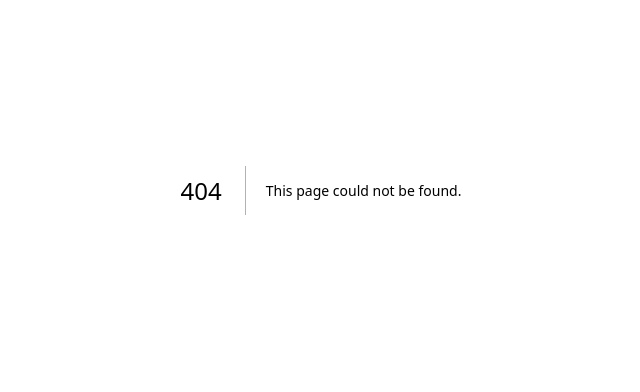
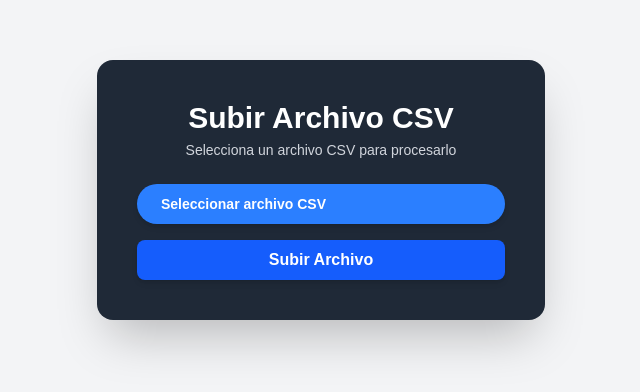
Before and after one commit to PabloToledoBarahona/frontend-app, a Next.js app: page /excel in a window 1280 px wide. Before the commit this address had no page. Shown: the part 210-602 px from the top of the page, without its empty margins (319-959 px from the left). Built offline with nearby package versions, Linux system fonts and the light colour scheme.

Commit message:
Subir CSV

```diff
--- /dev/null
+++ b/app/excel/page.tsx
@@ -0,0 +1,15 @@
+"use client";
+
+import UploadCSV from "@/components/Excel/UploadCSV";
+
+
+export default function UploadCSVPage() {
+
+  return (
+    <main className="min-h-screen flex items-center justify-center bg-gray-100 px-4">
+      {/* Aquí debe ir la estructura de tu página */}
+
+      <UploadCSV />
+    </main>
+  );
+}
--- /dev/null
+++ b/components/Excel/UploadCSV.tsx
@@ -0,0 +1,99 @@
+"use client";
+
+import { useState } from "react";
+import { Input } from "@/components/ui/Input";
+import { Button } from "@/components/ui/Button";
+import { Heading } from "@/components/ui/Heading";
+import { Card } from "@/components/ui/Card";
+import apiClient from "@/lib/apiClient";
+
+export default function UploadCSV() {
+  const [file, setFile] = useState<File | null>(null);
+  const [message, setMessage] = useState("");
+  const [loading, setLoading] = useState(false);
+  const [csvContent, setCsvContent] = useState<string>("");
+
+  // Maneja la selección del archivo
+  const handleFileChange = (e: React.ChangeEvent<HTMLInputElement>) => {
+    if (e.target.files && e.target.files.length > 0) {
+      setFile(e.target.files[0]);
+      setMessage("");
+    }
+  };
+
+  // Maneja la subida del archivo al backend
+  const handleUpload = async (e: React.FormEvent) => {
+    e.preventDefault();
+    if (!file) {
+      setMessage("Por favor, selecciona un archivo CSV.");
+      return;
+    }
+
+    const formData = new FormData();
+    formData.append("file", file);
+
+    try {
+      setLoading(true);
+      const response = await apiClient.post("/api/v1/test/read-csv", formData, {
+        headers: { "Content-Type": "multipart/form-data" },
+      });
+
+      // Asegúrate de que el backend devuelve el contenido del archivo como texto
+      console.log("Archivo subido correctamente:", response.data);
+      setCsvContent(response.data.content); // Extrae el contenido del archivo CSV
+      setMessage("Archivo subido con éxito.");
+    } catch (error: any) {
+      console.error("Error al subir el archivo:", error.response?.data || error.message);
+      setMessage("Error al subir el archivo.");
+    } finally {
+      setLoading(false);
+    }
+  };
+
+  return (
+    <Card>
+      <Heading title="Subir Archivo CSV" subtitle="Selecciona un archivo CSV para procesarlo" center />
+
+      <form onSubmit={handleUpload} className="space-y-4">
+        <div className="relative">
+          {/* Ocultar el input original de tipo file */}
+          <input
+            type="file"
+            accept=".csv"
+            id="file-upload"
+            onChange={handleFileChange}
+            className="absolute top-0 left-0 opacity-0 w-full h-full cursor-pointer"
+          />
+          {/* Botón personalizado para seleccionar el archivo */}
+          <label
+            htmlFor="file-upload"
+            className="block text-gray-700 bg-blue-500 text-white px-6 py-2.5 text-sm font-semibold rounded-full shadow-md hover:opacity-90 transition cursor-pointer"
+          >
+            {file ? file.name : "Seleccionar archivo CSV"} {/* Mostrar nombre del archivo si existe */}
+          </label>
+        </div>
+
+        <Button type="submit" label={loading ? "Subiendo..." : "Subir Archivo"} disabled={loading} />
+
+        {message && (
+          <p
+            className={`text-sm text-center mt-2 ${
+              message === "Archivo subido con éxito." ? "text-green-600" : "text-red-600"
+            }`}
+          >
+            {message}
+          </p>
+        )}
+
+        {csvContent && (
+          <div className="mt-4 p-2 bg-gray-100 border rounded">
+            <h3 className="font-semibold">Contenido del CSV:</h3>
+            <pre className="text-xs whitespace-pre-wrap">
+              {csvContent} {/* Muestra el contenido del CSV */}
+            </pre>
+          </div>
+        )}
+      </form>
+    </Card>
+  );
+}
```
